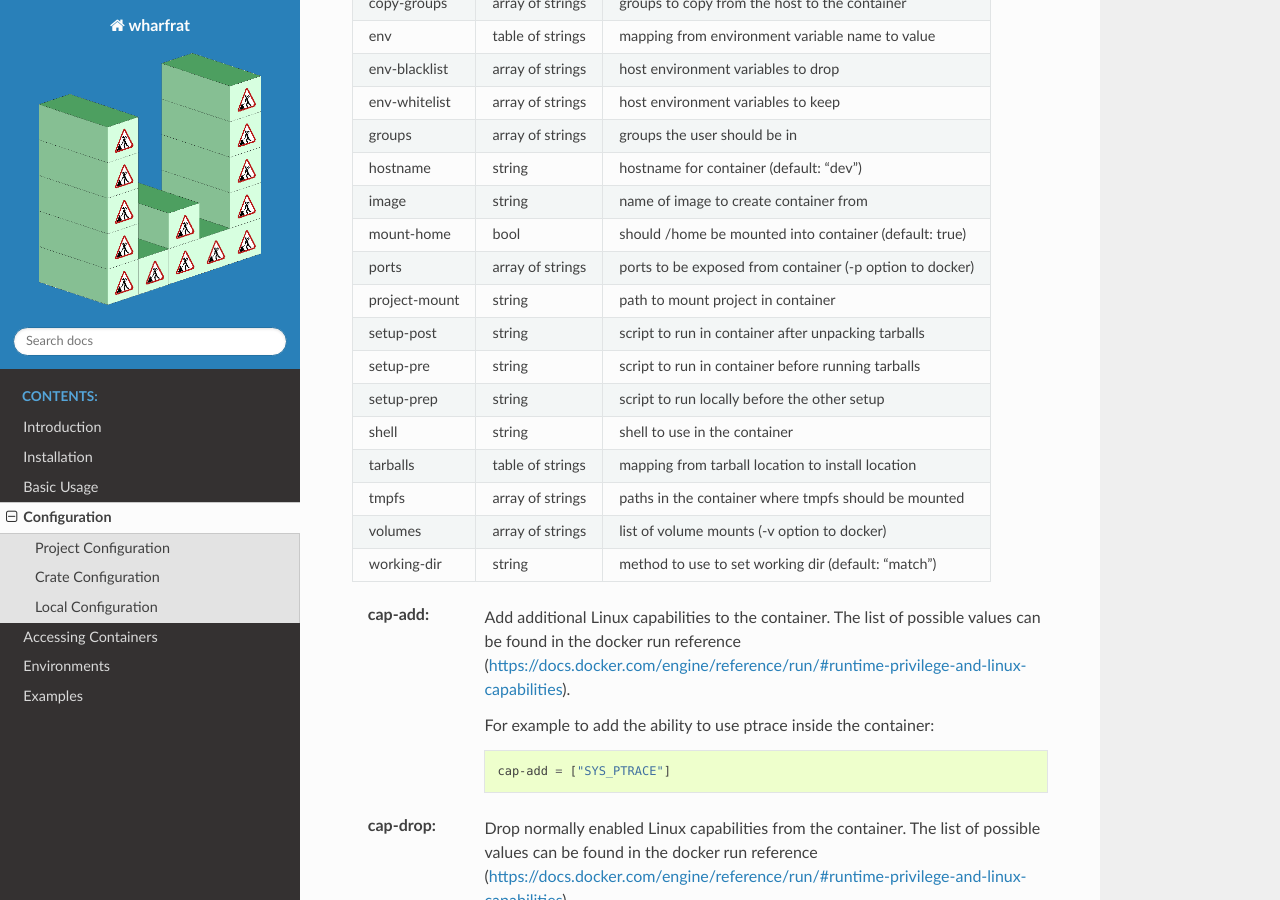
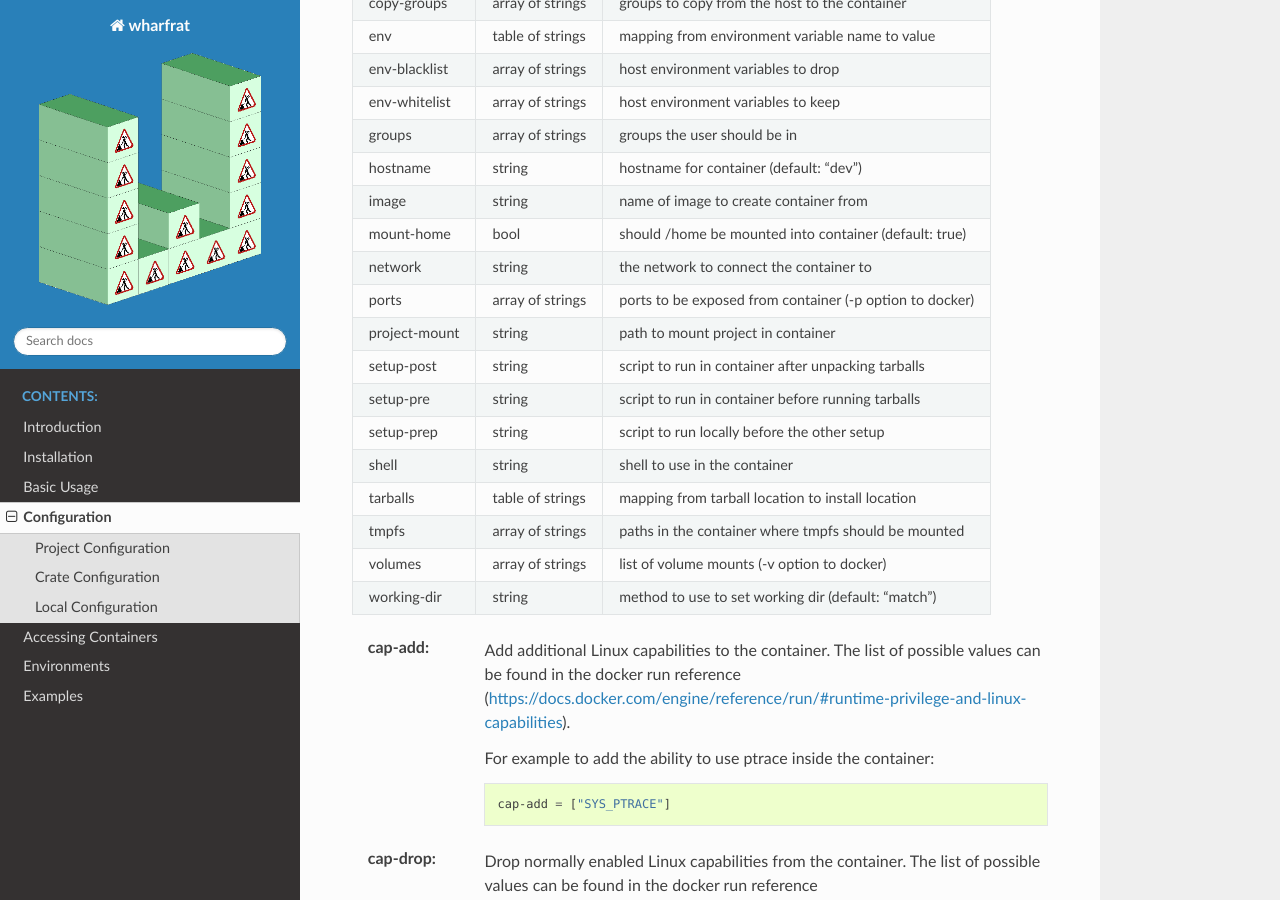
Before and after one commit to wharfr/wharfrat, a Sphinx documentation site: the page built from docs/configuration.rst, in a window 1280 px wide and 900 px high, scrolled down 579 px. Built offline with Sphinx 7.4.7 and the Read the Docs theme 2.0.0, drawn with Linux system fonts in a browser that asks for light colours.

Commit message:
Add new setting to list in docs
Add the new "network" setting to the list of crate settings in the docs.

Signed-off-by: Julian Phillips <julian@quantumfyre.co.uk>

```diff
--- a/docs/configuration.rst
+++ b/docs/configuration.rst
@@ -36,6 +36,8 @@ default values (if the default is not empty):
 +---------------+------------------+-------------------------------------------+
 | mount-home    | bool             | should /home be mounted into container    |
 |               |                  | (default: true)                           |
++---------------+------------------+-------------------------------------------+
+| network       | string           | the network to connect the container to   |
 +---------------+------------------+-------------------------------------------+
 | ports         | array of strings | ports to be exposed from container (-p    |
 |               |                  | option to docker)                         |
```
